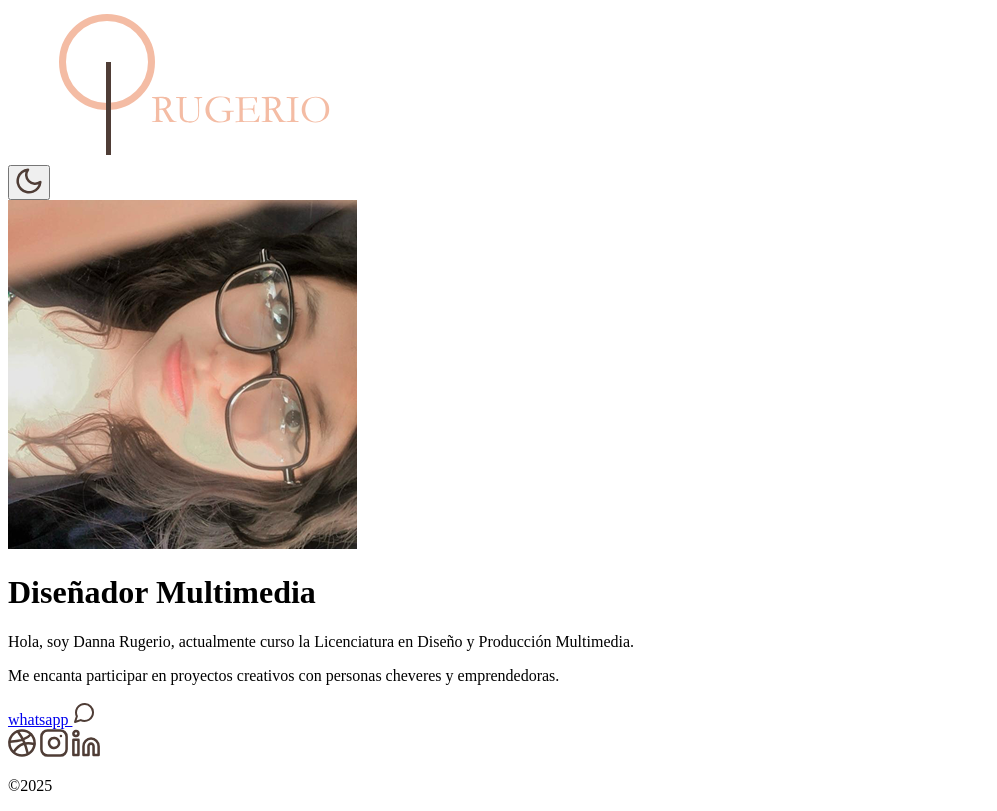
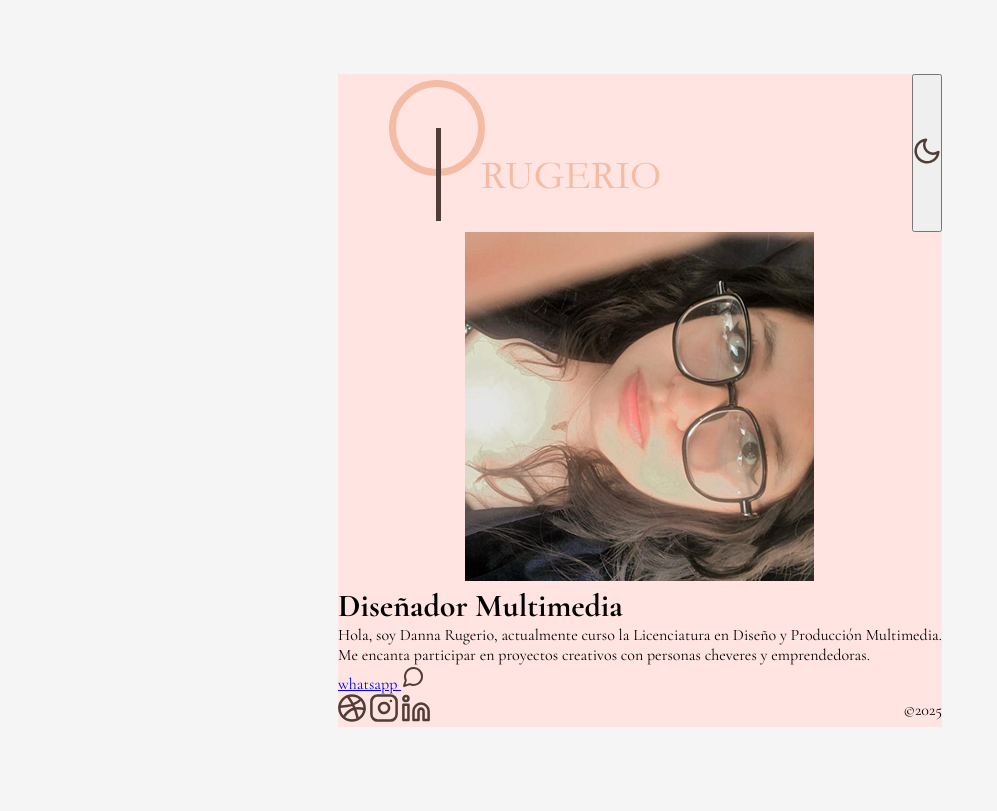
Before and after one commit to dannarugerio/Tarjeta-Personal-Danna-Rugerio, a plain HTML site: page index.html in a window 1280 px wide. Shown: the whole page, without its empty margins (0-997 px from the left). Drawn offline with nearby package versions, Linux system fonts and the light colour scheme.

Commit message:
Se crrearon los estilos iniciales de estructura y espaciado

```diff
--- a/index.html
+++ b/index.html
@@ -5,11 +5,16 @@
   <meta name="viewport" content="width=device-width, initial-scale=1.0">
   <title>Tarjeta Personal</title>
   <link rel="stylesheet" href="style.css">
+
+  <!-- Google Fonts -->
+<link rel="preconnect" href="https://fonts.googleapis.com">
+<link rel="preconnect" href="https://fonts.gstatic.com" crossorigin>
+<link href="https://fonts.googleapis.com/css2?family=Cormorant+Garamond:ital,wght@0,300..700;1,300..700&family=EB+Garamond:ital,wght@0,400..800;1,400..800&display=swap" rel="stylesheet">
 </head>
 <body>
-  <div>
+  <div class="card">
 
-    <header>
+    <header class="header">
       <div>
         <img src="./assets/marca-grafica.svg" alt="Logo Rugerio">
       </div>
@@ -18,7 +23,7 @@
       </button>
     </header>
 
-    <main>
+    <main class="main">
       <div>
         <img src="./assets/foto-perfil.png" alt="Imagen de Rugerio">
       </div>
@@ -33,7 +38,7 @@
       </div>
     </main>
 
-    <footer>
+    <footer class="footer">
       <div>
         <a href=""><img src="./assets/icono-dribble.svg" alt="Icono Dribble"/></a>
         <a href=""><img src="./assets/icono-instagram.svg" alt="Icono Instagram"/></a>
--- a/style.css
+++ b/style.css
@@ -0,0 +1,39 @@
+* {
+  margin: 0;
+  padding: 0;
+  box-sizing: border-box;
+}
+
+body {
+  font-family: "Cormorant Garamond", serif;
+  display: flex;
+  justify-content: center;
+  align-items: center;
+  height: 100vh;
+  background-color:whitesmoke;
+  padding: 1rem;
+}
+
+.card {
+  background-color: rosybrown;
+}
+
+.header {
+  display: flex;
+  justify-content: space-between;
+  background-color:mistyrose;
+}
+
+.main {
+  display: flex;
+  flex-direction: column;
+  align-items: center;
+  background-color:mistyrose;
+}
+
+.footer {
+  display: flex;
+  justify-content: space-between;
+  align-items: center;
+  background-color:mistyrose;
+}
```
